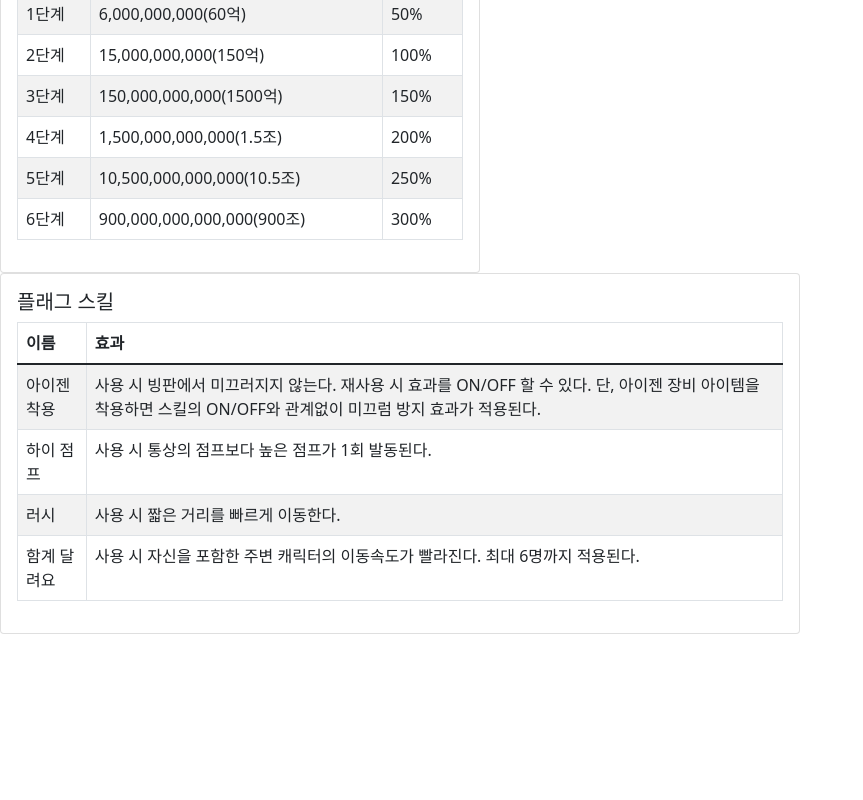
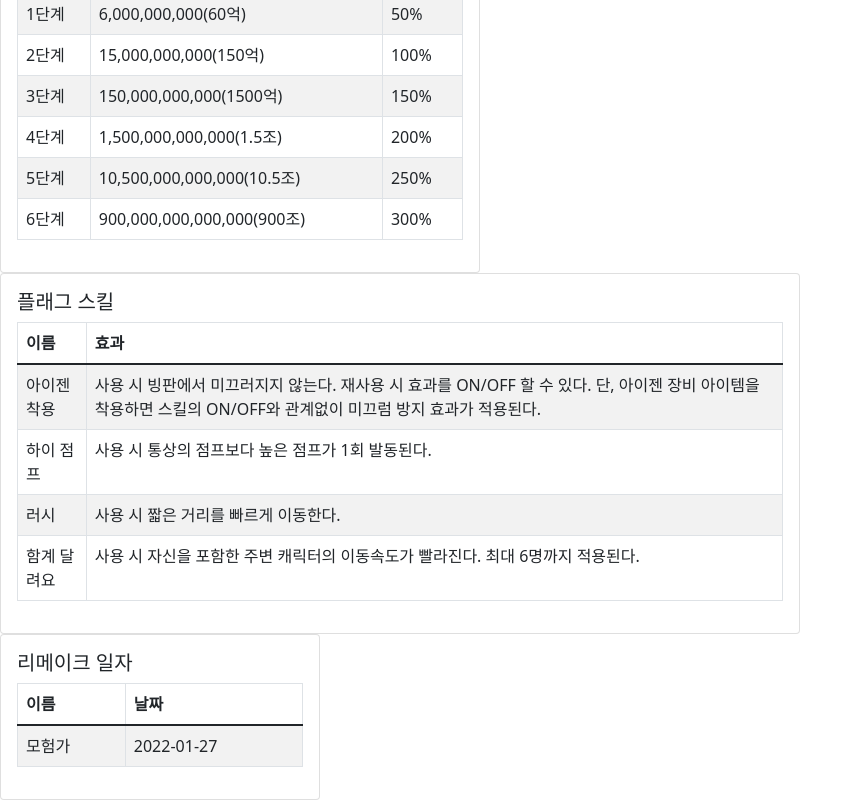
Before and after one commit to lms0806/MapleStroy-info, a React (Create React App) app: page /MapleStroy-info/Info in a window 1280 px wide. Shown: the part 411-1211 px from the top of the page, without its empty margins (0-863 px from the left). Before the commit the page ends 1045 px from the top, so only its background shows below. Built offline with nearby package versions, Linux system fonts and the light colour scheme; the HTML template or start-up script is replaced by a standard one.

Commit message:
리메이크 추가

```diff
--- a/src/page/Info.js
+++ b/src/page/Info.js
@@ -18,6 +18,9 @@ const Info = () => {
     "사용 시 짧은 거리를 빠르게 이동한다.",
     "사용 시 자신을 포함한 주변 캐릭터의 이동속도가 빨라진다. 최대 6명까지 적용된다.",
   ];
+
+  const remakejob = ["모험가"];
+  const remakeday = ["2022-01-27"];
 
   return (
     <div>
@@ -90,6 +93,29 @@ const Info = () => {
           </Card.Text>
         </Card.Body>
       </Card>
+      <Card style={{ width: "20rem" }}>
+        <Card.Body>
+          <Card.Title>리메이크 일자</Card.Title>
+          <Card.Text>
+            <Table striped bordered hover>
+              <thead>
+                <tr>
+                  <th>이름</th>
+                  <th>날짜</th>
+                </tr>
+              </thead>
+              <tbody>
+                {Array.from({ length: 1 }).map((_, index) => (
+                  <tr>
+                    <td key={index}>{remakejob[index]}</td>
+                    <td key={index}>{remakeday[index]}</td>
+                  </tr>
+                ))}
+              </tbody>
+            </Table>
+          </Card.Text>
+        </Card.Body>
+      </Card>
     </div>
   );
 };
```
